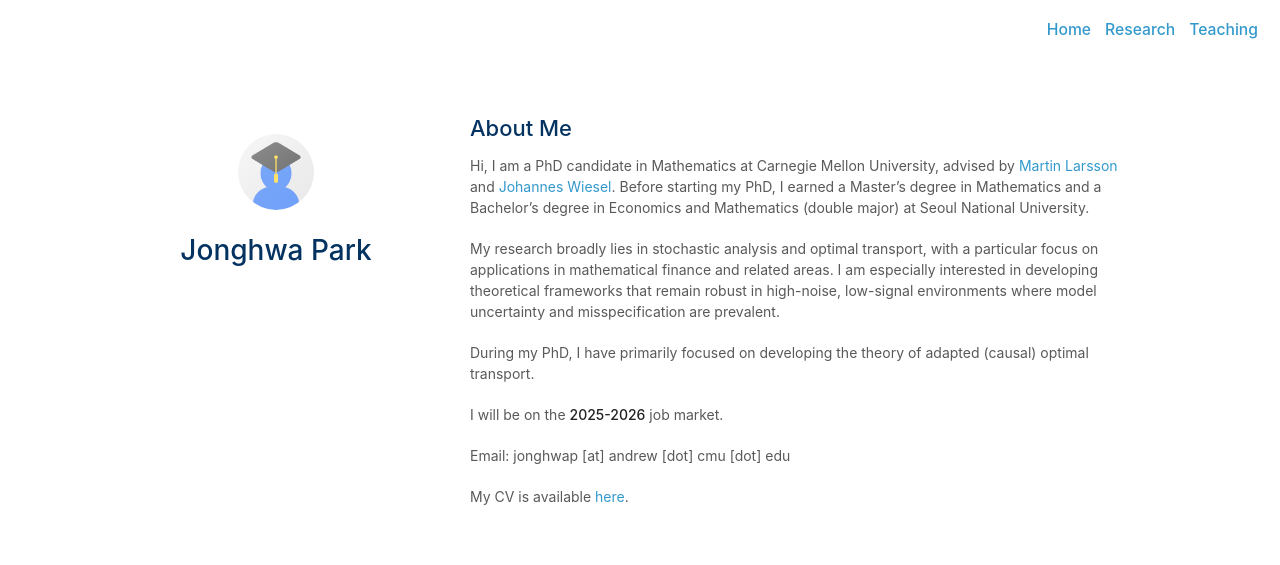
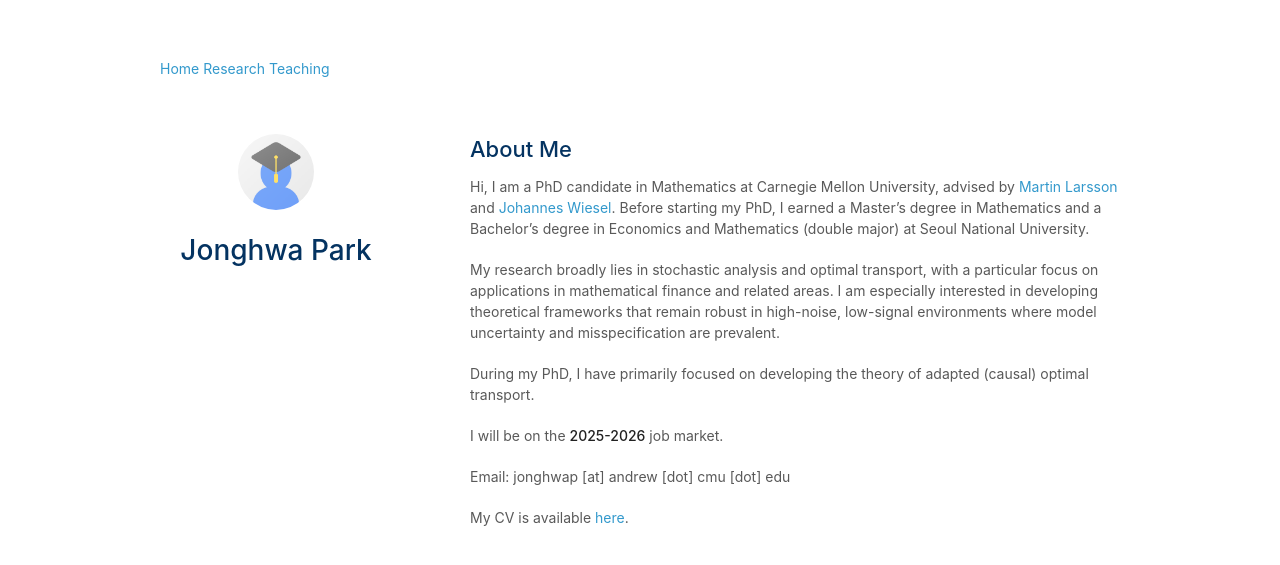
Before and after one commit to Jonghwap/Jonghwap.github.io, a Jekyll site: the page built from index.md, in a window 1280 px wide. Shown: the top 565 px of the page. Built offline with Jekyll 4.4.1, drawn with Linux system fonts in a browser that asks for light colours; a style sheet for code colours, icons or effects is not loaded; our own code applies the rules of GitHub Pages for plain Markdown files.

Commit message:
Update style.scss

```diff
--- a/assets/css/style.scss
+++ b/assets/css/style.scss
@@ -2,26 +2,3 @@
 ---
 
 @import "minimal-light";
-
-
-.top-nav{
-  position: absolute;
-  top: 18px;
-  right: 22px;
-  display: flex;
-  gap: 14px;
-  font-size: 0.98rem;
-}
-
-.top-nav a{
-  text-decoration: none;
-  font-weight: 500;
-}
-
-@media (max-width: 900px){
-  .top-nav{
-    position: static;
-    justify-content: center;
-    margin: 10px 0 0 0;
-  }
-}
```
